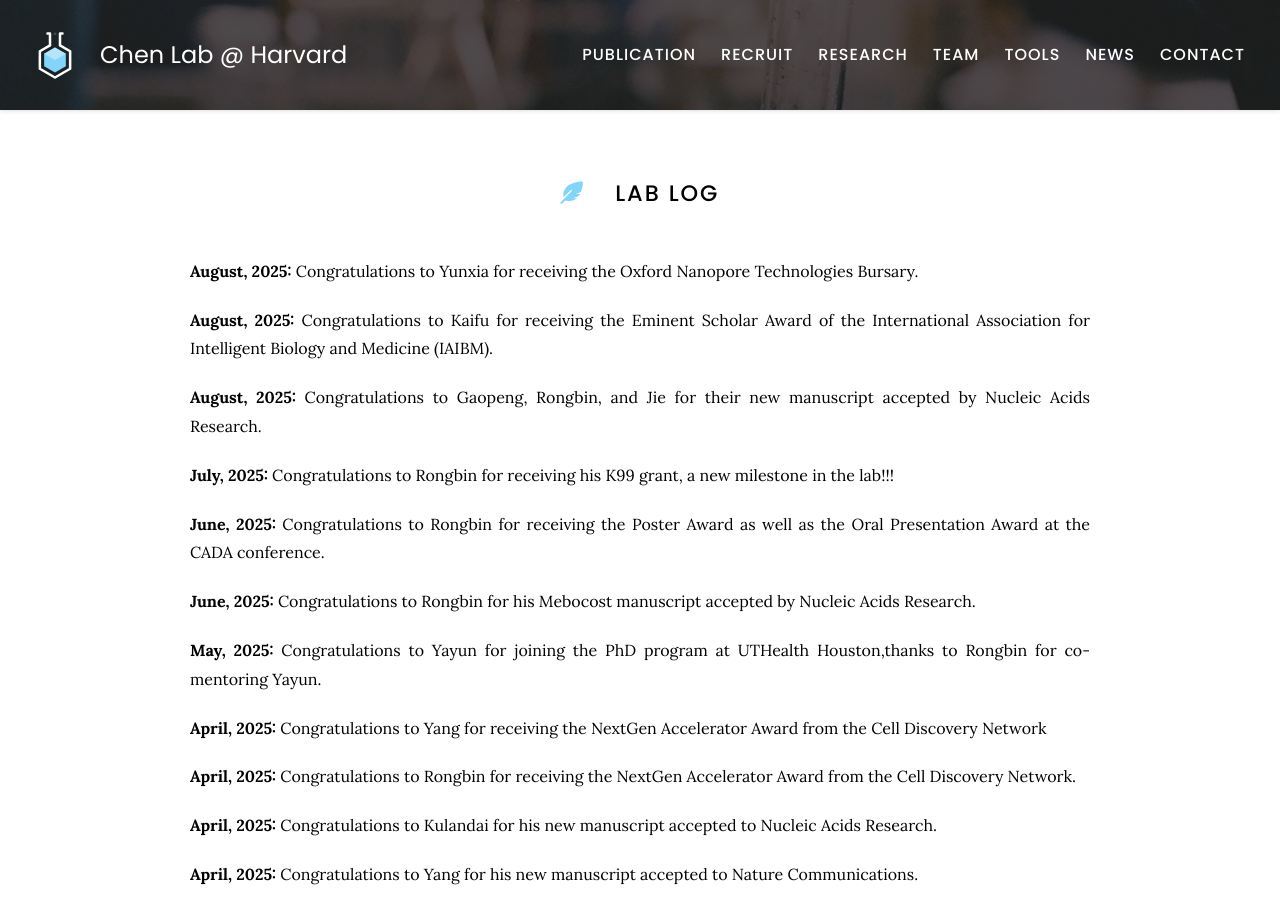
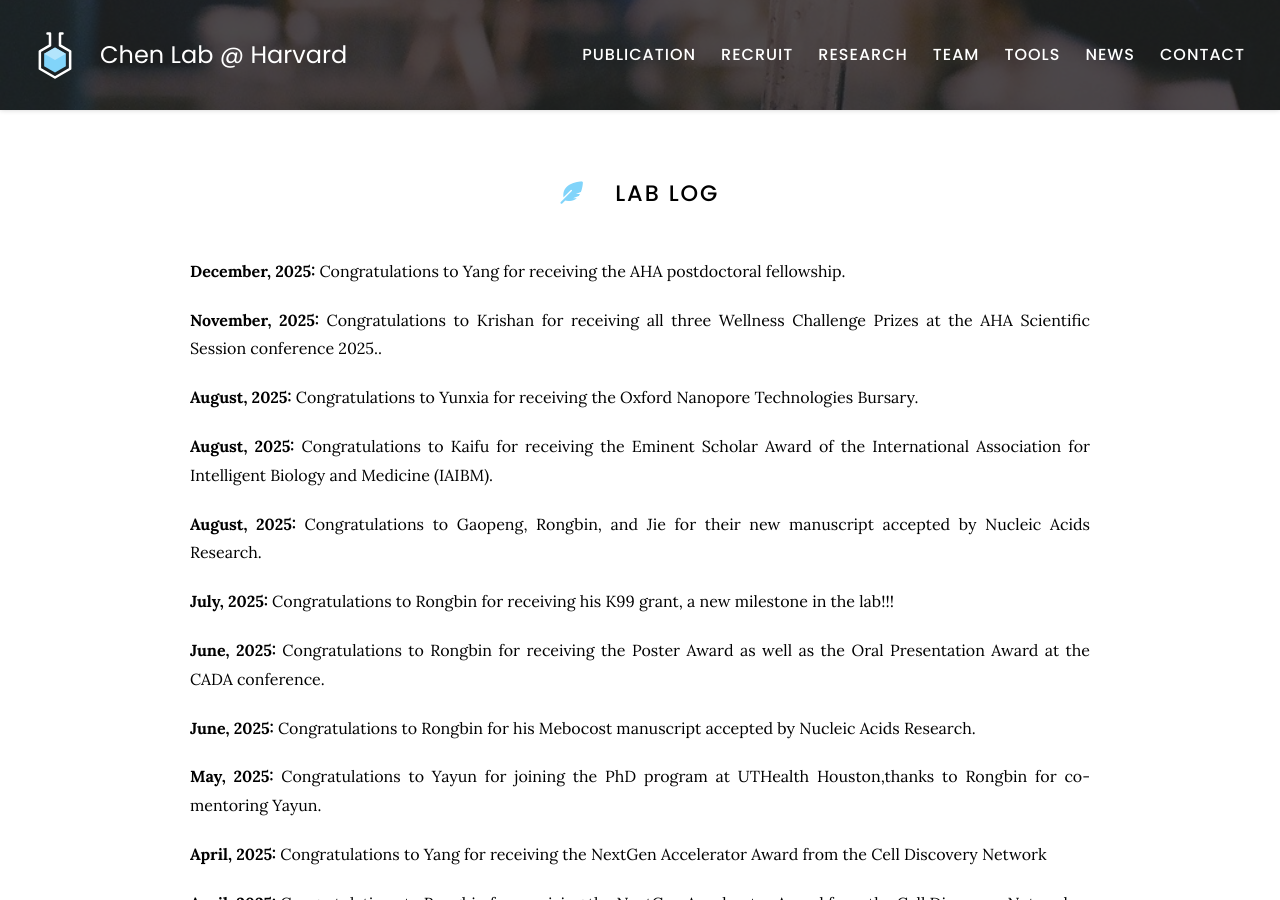
Before and after one commit to kaifuchenlab/kaifuchenlab.github.io, a Jekyll site: the page built from 7.news/index.md, in a window 1280 px wide and 900 px high. Built offline with Jekyll 4.4.1, drawn with Linux system fonts in a browser that asks for light colours.

Commit message:
Update index.md

```diff
--- a/7.news/index.md
+++ b/7.news/index.md
@@ -6,6 +6,12 @@ nav:
 ---
 
 # <i class="fas fa-feather-alt"></i> Lab log
+
+**December, 2025:**
+Congratulations to Yang for receiving the AHA postdoctoral fellowship.
+
+**November, 2025:**
+Congratulations to Krishan for receiving all three Wellness Challenge Prizes at the AHA Scientific Session conference 2025..
 
 **August, 2025:**
 Congratulations to Yunxia for receiving the Oxford Nanopore Technologies Bursary.
```
